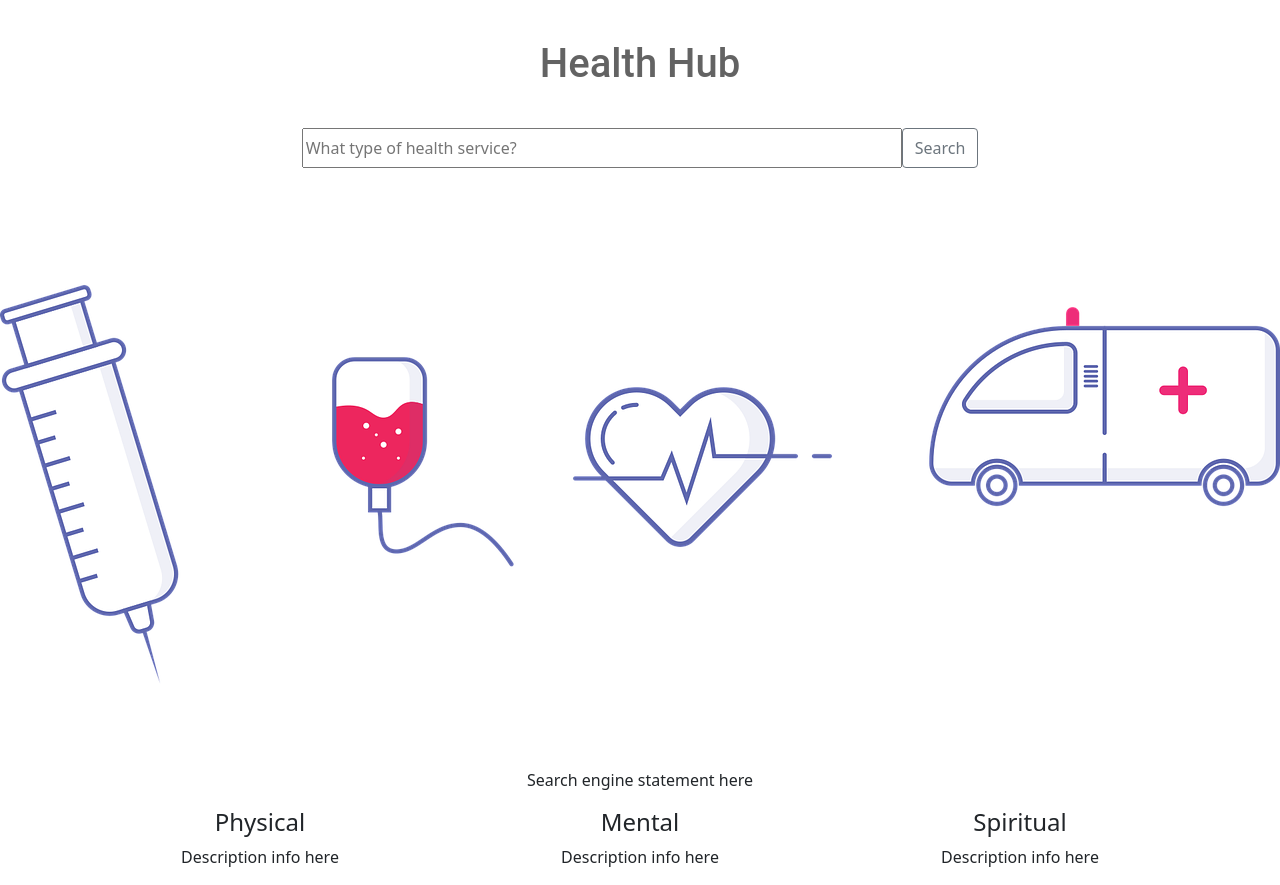
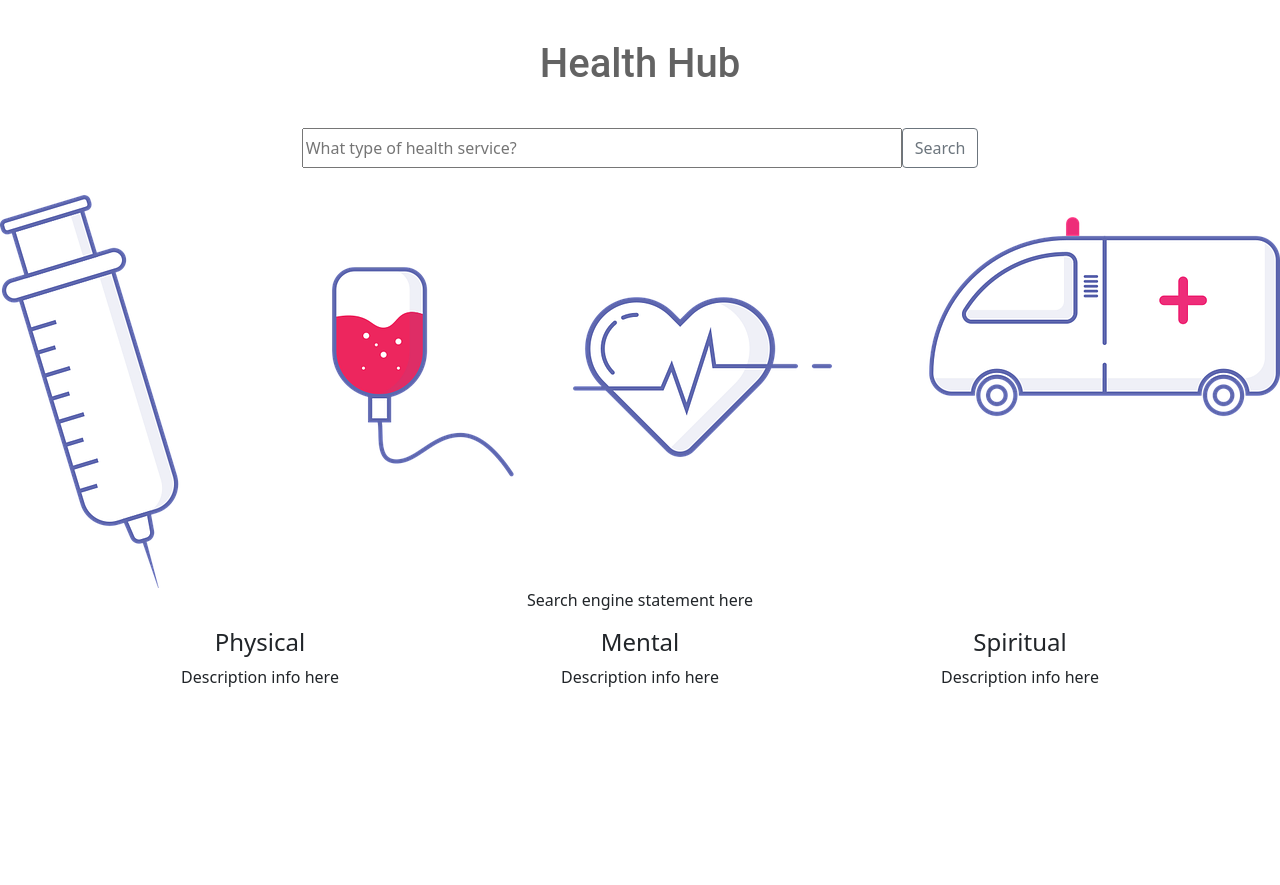
Before and after one commit to senseofsteph/healthhub, a Flask app: page / in a window 1280 px wide. After the commit the page ends 687 px from the top, so only its background shows below. Run offline with Flask 2, Linux system fonts and the light colour scheme; some libraries are stand-ins or nearby versions.

Commit message:
Decrease background image size

```diff
--- a/static/css/base.css
+++ b/static/css/base.css
@@ -1,7 +1,7 @@
 /* Styling for Base HTML */
 
 .background {
-  height: 600px;
+  height: 420px;
   width: 100%;
   padding: 30px 0 30px;
   background-image: url(../img/medical-gdb4a9dbb6_1280.png);
@@ -22,7 +22,7 @@
 }
 
 .services {
-  padding: 0px 0 10;
+  padding: 0 0 0 10;
   text-align: center;
 }
 
```
